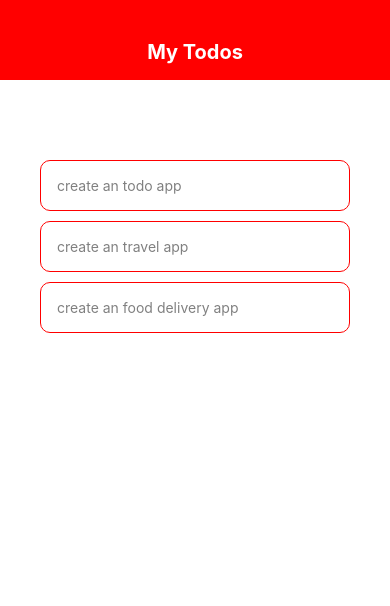
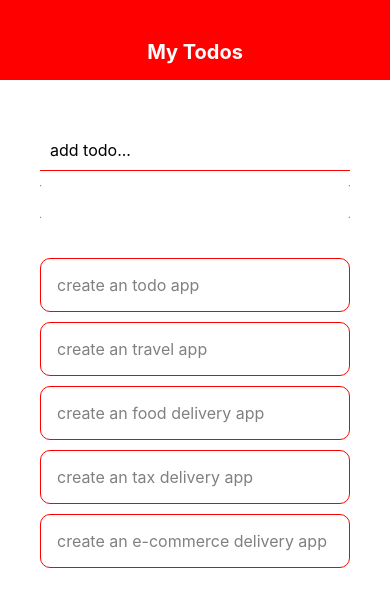
Before and after one commit to adnanali000/React-Native, a React Native app: screen / in a window 390 px wide. Shown: the top 606 px of the page. Built offline with nearby package versions, Linux system fonts and the light colour scheme.

Commit message:
todo app completed

```diff
--- a/App.js
+++ b/App.js
@@ -3,12 +3,17 @@ import React,{useState} from 'react';
 import { StyleSheet, Text, View,FlatList} from 'react-native';
 import Header from './components/Header';
 import TodoItem from './components/TodoItem';
+import AddTodo from './components/AddTodo';
+
 
 export default function App() {
   const [todos,setTodos] = useState([
     {text:'create an todo app',key:'1'},
     {text:'create an travel app',key:'2'},
     {text:'create an food delivery app',key:'3'},
+    {text:'create an tax delivery app',key:'4'},
+    {text:'create an e-commerce delivery app',key:'5'},
+
   ])
 
   const deleteHandler = (key)=>{
@@ -17,12 +22,23 @@ export default function App() {
     })
   }
 
+  const addTodo = (text)=>{
+    setTodos((prevTodos)=>{
+      return [
+        {text:text,key:Math.random().toString()},
+        ...prevTodos
+      ]
+    })
+  }
+
+
   return (
     <View style={styles.container}>
         {/* header */}
         <Header/>
         <View style={styles.content}>
           {/* todo form */}
+          <AddTodo addTodo = {addTodo} />
           <View style={styles.list}>
             {/* list item  */}
               <FlatList
--- /dev/null
+++ b/components/AddTodo.js
@@ -0,0 +1,44 @@
+import React,{useState} from 'react'
+import { StyleSheet, Text,View,TextInput,Button} from 'react-native';
+
+
+
+export default function AddTodo({addTodo}) {
+    const [text,setText] = useState('');
+
+    const changeHandler = (val)=>{
+        setText(val);
+    }
+
+    return (
+        <View>
+            <TextInput
+                style={styles.input}
+                placeholder='add todo...'
+                onChangeText={changeHandler}
+                clearButtonMode="always"
+            />
+            <View style={styles.btn}>
+            <Button onPress={()=> addTodo(text)} title='Add todo' color="white"/>
+            </View>
+        </View>
+
+    )
+}
+
+const styles = StyleSheet.create({
+    input:{
+        borderBottomWidth:1,
+        borderBottomColor:'red',
+        fontSize:16,
+        marginTop:10,
+        padding:10
+
+    },
+    btn:{
+        backgroundColor:'red',
+        marginTop:14
+    }
+
+
+})
--- a/components/TodoItem.js
+++ b/components/TodoItem.js
@@ -19,7 +19,8 @@ const styles = StyleSheet.create({
         marginTop:10,
         padding:16,
         borderColor:'red',
-        borderRadius:10
+        borderRadius:10,
+        fontSize:16
 
     }
 
```
